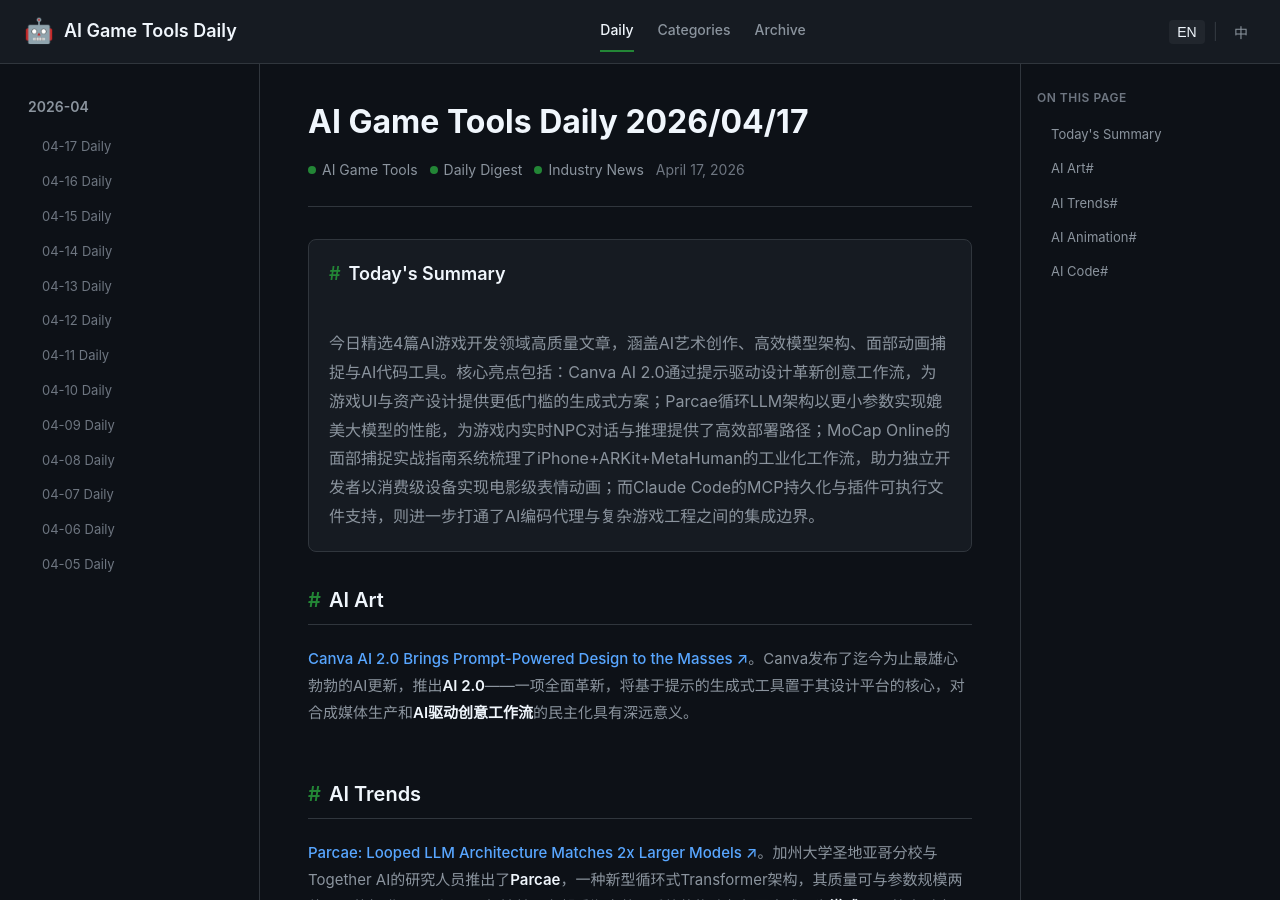
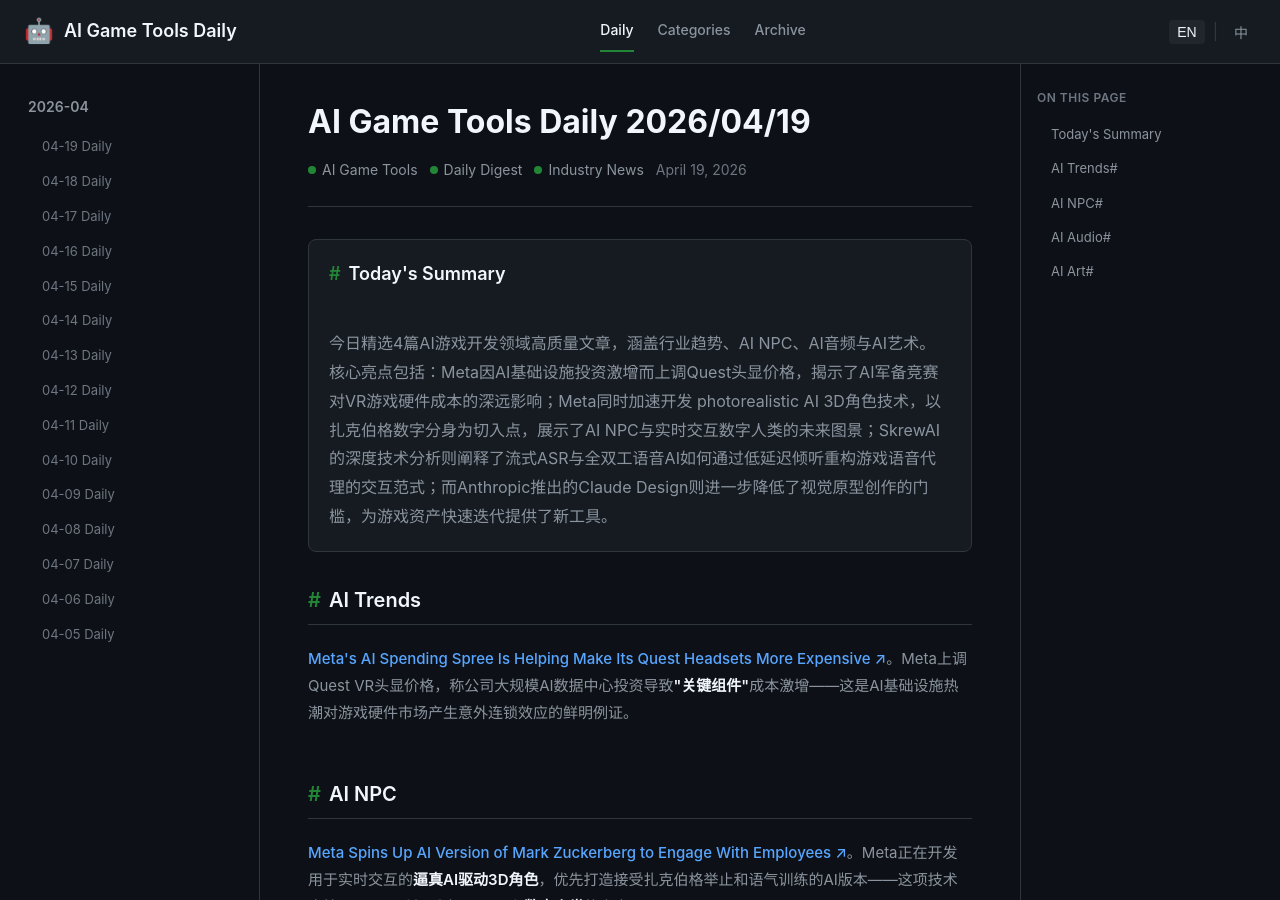
Before and after one commit to sionsychen/ai-game-tools-daily, a Jekyll site: the page built from index.html, in a window 1280 px wide and 900 px high. Built offline with Jekyll 4.4.1, drawn with Linux system fonts in a browser that asks for light colours; some of the changed text lies outside the part shown.

Commit message:
Publish daily: 2026-04-19

```diff
--- a/_data/used_urls.json
+++ b/_data/used_urls.json
@@ -90,5 +90,17 @@
     "https://news.skrew.ai/parcae-looped-language-model-architecture-ucsd-together-ai/",
     "https://mocaponline.com/blogs/mocap-news/face-capture-game-dev-iphone-arkit-live-link-metahuman",
     "https://www.openaitoolshub.org/en/blog/claude-code-mcp-persistence-plugin-bin"
+  ],
+  "2026-04-18": [
+    "https://thenextweb.com/news/roblox-ai-assistant-agentic-tools-planning-procedural-models",
+    "https://www.gamesindustry.biz/google-unveils-new-ai-cloud-tools-to-support-game-development",
+    "https://thetechportal.com/2026/04/17/openai-upgrades-codex-with-multi-agent-workflows-and-desktop-app-control-to-challenge-anthropics-claude-code/",
+    "https://theweek.com/culture-life/personal-technology/ai-warping-video-game-industry"
+  ],
+  "2026-04-19": [
+    "https://arstechnica.com/ai/2026/04/metas-ai-spending-spree-is-helping-make-its-quest-headsets-more-expensive/",
+    "https://arstechnica.com/ai/2026/04/meta-spins-up-ai-version-of-mark-zuckerberg-to-engage-with-employees/",
+    "https://news.skrew.ai/ai-listen-before-you-finish-speaking-streaming-speech/",
+    "https://techcrunch.com/2026/04/17/anthropic-launches-claude-design-a-new-product-for-creating-quick-visuals/"
   ]
 }
--- /dev/null
+++ b/_posts/2026-04-18-daily.md
@@ -0,0 +1,79 @@
+---
+layout: new_post
+title: "AI Game Tools Daily - April 18, 2026"
+title_zh: "AI 游戏工具日报 - 2026年4月18日"
+date: 2026-04-18
+articles:
+  - title: "Roblox Upgrades AI Assistant with Agentic Planning, Procedural 3D Models, and MCP Integration"
+    title_zh: "Roblox升级AI助手：引入代理规划、程序化3D模型与MCP集成"
+    summary: "Roblox has unveiled a major upgrade to its AI assistant, adding planning mode, procedural 3D model generation, self-correcting agentic loops, and MCP integration with Claude, Cursor, and Codex—enabling creators to build games from a single prompt."
+    summary_zh: "Roblox为其AI助手推出重大升级，新增规划模式、程序化3D模型生成、自校正代理循环，以及与Claude、Cursor和Codex的MCP集成——让创作者能够通过单一提示构建游戏。"
+    sourceUrl: "https://thenextweb.com/news/roblox-ai-assistant-agentic-tools-planning-procedural-models"
+    category: ai-tools
+  - title: "Google Cloud Envisions 'Living Games' Powered by Autonomous AI Agents"
+    title_zh: "Google Cloud展望由自主AI代理驱动的'活游戏'愿景"
+    summary: "Google Cloud has outlined its next-phase vision for game development centered on 'Living Games'—titles continuously evolved by autonomous AI agents that can adapt content, balance gameplay, and respond to player behavior in real time."
+    summary_zh: "Google Cloud阐述了其游戏开发的下一阶段愿景，核心为'活游戏'——由自主AI代理持续演化的游戏，能够实时适应内容、平衡玩法并响应玩家行为。"
+    sourceUrl: "https://www.gamesindustry.biz/google-unveils-new-ai-cloud-tools-to-support-game-development"
+    category: cloud-gaming
+  - title: "OpenAI Upgrades Codex with Multi-Agent Workflows and Desktop App Control"
+    title_zh: "OpenAI升级Codex：多代理工作流与桌面应用控制"
+    summary: "OpenAI has released a major Codex update expanding it from a coding assistant into a more autonomous development tool featuring multi-agent workflows and desktop application control—directly challenging Anthropic's Claude Code in the agentic coding space."
+    summary_zh: "OpenAI发布了Codex的重大更新，将其从编码助手扩展为更具自主性的开发工具，具备多代理工作流和桌面应用控制功能——在代理式编码领域直接挑战Anthropic的Claude Code。"
+    sourceUrl: "https://thetechportal.com/2026/04/17/openai-upgrades-codex-with-multi-agent-workflows-and-desktop-app-control-to-challenge-anthropics-claude-code/"
+    category: ai-code
+  - title: "How AI Is Warping the Video Game Industry from the Inside"
+    title_zh: "AI如何从内部扭曲电子游戏产业"
+    summary: "While CEOs champion AI's potential, developers and players are increasingly alarmed by the technology's growing toll on video games—raising critical questions about creative integrity, labor displacement, and the future of interactive entertainment."
+    summary_zh: "当CEO们宣扬AI的潜力时，开发者和玩家们却越来越担心这项技术对电子游戏日益沉重的代价——引发关于创意完整性、劳动力替代和互动娱乐未来的关键质疑。"
+    sourceUrl: "https://theweek.com/culture-life/personal-technology/ai-warping-video-game-industry"
+    category: ai-trends
+---
+
+<!-- Today's Summary -->
+<section class="summary-section" id="summary">
+  <h2>Today's Summary</h2>
+  <div class="summary-content">
+    今日精选4篇AI游戏开发领域高质量文章，涵盖AI工具、云端游戏、AI代码与行业趋势。核心亮点包括：Roblox推出代理式AI开发套件，通过规划模式、程序化3D生成与MCP集成实现"一句提示建游戏"的愿景；Google Cloud发布"活游戏"战略，以自主AI代理驱动游戏内容的实时演化与动态平衡；OpenAI Codex升级多代理工作流与桌面控制，进一步模糊了传统IDE与AI编码代理的边界；而The Week的深度分析则揭示了AI对游戏产业的双重影响——在提升效率的同时，也对创意完整性与开发者生计提出了严峻挑战。
+  </div>
+</section>
+
+<!-- Section: AI Tools -->
+<section class="content-section" id="ai-tools">
+  <h2 class="section-title">AI Tools<a href="#ai-tools" class="permalink">#</a></h2>
+  <div class="article-list">
+    <article class="article-item">
+      <p><strong><a href="https://thenextweb.com/news/roblox-ai-assistant-agentic-tools-planning-procedural-models">Roblox Upgrades AI Assistant with Agentic Planning, Procedural 3D Models, and MCP Integration ↗</a></strong>。Roblox为其AI助手推出重大升级，新增<strong>规划模式</strong>、程序化3D模型生成、自校正<strong>代理循环</strong>，以及与Claude、Cursor和Codex的<strong>MCP集成</strong>——让创作者能够通过单一提示构建游戏。</p>
+    </article>
+  </div>
+</section>
+
+<!-- Section: Cloud Gaming -->
+<section class="content-section" id="cloud-gaming">
+  <h2 class="section-title">Cloud Gaming<a href="#cloud-gaming" class="permalink">#</a></h2>
+  <div class="article-list">
+    <article class="article-item">
+      <p><strong><a href="https://www.gamesindustry.biz/google-unveils-new-ai-cloud-tools-to-support-game-development">Google Cloud Envisions 'Living Games' Powered by Autonomous AI Agents ↗</a></strong>。Google Cloud阐述了其游戏开发的下一阶段愿景，核心为<strong>"活游戏"</strong>——由<strong>自主AI代理</strong>持续演化的游戏，能够实时适应内容、平衡玩法并响应玩家行为。</p>
+    </article>
+  </div>
+</section>
+
+<!-- Section: AI Code -->
+<section class="content-section" id="ai-code">
+  <h2 class="section-title">AI Code<a href="#ai-code" class="permalink">#</a></h2>
+  <div class="article-list">
+    <article class="article-item">
+      <p><strong><a href="https://thetechportal.com/2026/04/17/openai-upgrades-codex-with-multi-agent-workflows-and-desktop-app-control-to-challenge-anthropics-claude-code/">OpenAI Upgrades Codex with Multi-Agent Workflows and Desktop App Control ↗</a></strong>。OpenAI发布了Codex的重大更新，将其从编码助手扩展为更具自主性的开发工具，具备<strong>多代理工作流</strong>和<strong>桌面应用控制</strong>功能——在代理式编码领域直接挑战Anthropic的Claude Code。</p>
+    </article>
+  </div>
+</section>
+
+<!-- Section: AI Trends -->
+<section class="content-section" id="ai-trends">
+  <h2 class="section-title">AI Trends<a href="#ai-trends" class="permalink">#</a></h2>
+  <div class="article-list">
+    <article class="article-item">
+      <p><strong><a href="https://theweek.com/culture-life/personal-technology/ai-warping-video-game-industry">How AI Is Warping the Video Game Industry from the Inside ↗</a></strong>。当CEO们宣扬AI的潜力时，开发者和玩家们却越来越担心这项技术对电子游戏日益沉重的代价——引发关于<strong>创意完整性</strong>、<strong>劳动力替代</strong>和互动娱乐未来的关键质疑。</p>
+    </article>
+  </div>
+</section>
--- /dev/null
+++ b/_posts/2026-04-19-daily.md
@@ -0,0 +1,79 @@
+---
+layout: new_post
+title: "AI Game Tools Daily - April 19, 2026"
+title_zh: "AI 游戏工具日报 - 2026年4月19日"
+date: 2026-04-19
+articles:
+  - title: "Meta's AI Spending Spree Is Helping Make Its Quest Headsets More Expensive"
+    title_zh: "Meta的AI支出热潮推高Quest头显价格"
+    summary: "Meta is raising prices on its Quest VR headsets, citing surging costs for 'critical components' driven by the company's massive AI data center investments—a stark example of how the AI infrastructure boom is creating unexpected ripple effects in the gaming hardware market."
+    summary_zh: "Meta上调Quest VR头显价格，称公司大规模AI数据中心投资导致'关键组件'成本激增——这是AI基础设施热潮对游戏硬件市场产生意外连锁效应的鲜明例证。"
+    sourceUrl: "https://arstechnica.com/ai/2026/04/metas-ai-spending-spree-is-helping-make-its-quest-headsets-more-expensive/"
+    category: ai-trends
+  - title: "Meta Spins Up AI Version of Mark Zuckerberg to Engage With Employees"
+    title_zh: "Meta打造马克·扎克伯格AI数字分身与员工互动"
+    summary: "Meta is developing photorealistic, AI-powered 3D characters for real-time interaction, with a priority on an AI version of Zuckerberg trained on his mannerisms and tone—technology that directly previews the future of AI NPCs and digital humans in interactive entertainment."
+    summary_zh: "Meta正在开发用于实时交互的逼真AI驱动3D角色，优先打造接受扎克伯格举止和语气训练的AI版本——这项技术直接预示了互动娱乐中AI NPC和数字人类的未来。"
+    sourceUrl: "https://arstechnica.com/ai/2026/04/meta-spins-up-ai-version-of-mark-zuckerberg-to-engage-with-employees/"
+    category: ai-npc
+  - title: "Why AI Must Listen Before You Finish Speaking"
+    title_zh: "AI为何必须在你说完之前就开始倾听"
+    summary: "A new wave of streaming ASR and full-duplex speech AI is collapsing the latency gap in voice interfaces, enabling systems that can listen, think, and respond before a user finishes speaking—unlocking genuinely conversational voice agents for games and interactive media."
+    summary_zh: "新一波流式ASR和全双工语音AI正在消弭语音接口的延迟鸿沟，使系统能够在用户说完之前就开始倾听、思考和回应——为游戏和互动媒体解锁真正对话式的语音代理。"
+    sourceUrl: "https://news.skrew.ai/ai-listen-before-you-finish-speaking-streaming-speech/"
+    category: ai-audio
+  - title: "Anthropic Launches Claude Design, a New Product for Creating Quick Visuals"
+    title_zh: "Anthropic推出Claude Design：快速视觉创作新产品"
+    summary: "Anthropic has launched Claude Design, an AI-powered visual creation tool aimed at non-designers like founders and product managers, lowering the barrier for rapid prototyping of game assets, UI mockups, and visual concepts."
+    summary_zh: "Anthropic推出Claude Design，一款面向非设计人员（如创始人和产品经理）的AI驱动视觉创作工具，降低了游戏资产、UI原型和视觉概念快速制作的门槛。"
+    sourceUrl: "https://techcrunch.com/2026/04/17/anthropic-launches-claude-design-a-new-product-for-creating-quick-visuals/"
+    category: ai-art
+---
+
+<!-- Today's Summary -->
+<section class="summary-section" id="summary">
+  <h2>Today's Summary</h2>
+  <div class="summary-content">
+    今日精选4篇AI游戏开发领域高质量文章，涵盖行业趋势、AI NPC、AI音频与AI艺术。核心亮点包括：Meta因AI基础设施投资激增而上调Quest头显价格，揭示了AI军备竞赛对VR游戏硬件成本的深远影响；Meta同时加速开发 photorealistic AI 3D角色技术，以扎克伯格数字分身为切入点，展示了AI NPC与实时交互数字人类的未来图景；SkrewAI的深度技术分析则阐释了流式ASR与全双工语音AI如何通过低延迟倾听重构游戏语音代理的交互范式；而Anthropic推出的Claude Design则进一步降低了视觉原型创作的门槛，为游戏资产快速迭代提供了新工具。
+  </div>
+</section>
+
+<!-- Section: AI Trends -->
+<section class="content-section" id="ai-trends">
+  <h2 class="section-title">AI Trends<a href="#ai-trends" class="permalink">#</a></h2>
+  <div class="article-list">
+    <article class="article-item">
+      <p><strong><a href="https://arstechnica.com/ai/2026/04/metas-ai-spending-spree-is-helping-make-its-quest-headsets-more-expensive/">Meta's AI Spending Spree Is Helping Make Its Quest Headsets More Expensive ↗</a></strong>。Meta上调Quest VR头显价格，称公司大规模AI数据中心投资导致<strong>"关键组件"</strong>成本激增——这是AI基础设施热潮对游戏硬件市场产生意外连锁效应的鲜明例证。</p>
+    </article>
+  </div>
+</section>
+
+<!-- Section: AI NPC -->
+<section class="content-section" id="ai-npc">
+  <h2 class="section-title">AI NPC<a href="#ai-npc" class="permalink">#</a></h2>
+  <div class="article-list">
+    <article class="article-item">
+      <p><strong><a href="https://arstechnica.com/ai/2026/04/meta-spins-up-ai-version-of-mark-zuckerberg-to-engage-with-employees/">Meta Spins Up AI Version of Mark Zuckerberg to Engage With Employees ↗</a></strong>。Meta正在开发用于实时交互的<strong>逼真AI驱动3D角色</strong>，优先打造接受扎克伯格举止和语气训练的AI版本——这项技术直接预示了互动娱乐中<strong>AI NPC</strong>和<strong>数字人类</strong>的未来。</p>
+    </article>
+  </div>
+</section>
+
+<!-- Section: AI Audio -->
+<section class="content-section" id="ai-audio">
+  <h2 class="section-title">AI Audio<a href="#ai-audio" class="permalink">#</a></h2>
+  <div class="article-list">
+    <article class="article-item">
+      <p><strong><a href="https://news.skrew.ai/ai-listen-before-you-finish-speaking-streaming-speech/">Why AI Must Listen Before You Finish Speaking ↗</a></strong>。新一波<strong>流式ASR</strong>和<strong>全双工语音AI</strong>正在消弭语音接口的延迟鸿沟，使系统能够在用户说完之前就开始倾听、思考和回应——为游戏和互动媒体解锁真正对话式的<strong>语音代理</strong>。</p>
+    </article>
+  </div>
+</section>
+
+<!-- Section: AI Art -->
+<section class="content-section" id="ai-art">
+  <h2 class="section-title">AI Art<a href="#ai-art" class="permalink">#</a></h2>
+  <div class="article-list">
+    <article class="article-item">
+      <p><strong><a href="https://techcrunch.com/2026/04/17/anthropic-launches-claude-design-a-new-product-for-creating-quick-visuals/">Anthropic Launches Claude Design, a New Product for Creating Quick Visuals ↗</a></strong>。Anthropic推出<strong>Claude Design</strong>，一款面向非设计人员的AI驱动视觉创作工具，降低了<strong>游戏资产</strong>、<strong>UI原型</strong>和视觉概念快速制作的门槛。</p>
+    </article>
+  </div>
+</section>
```
